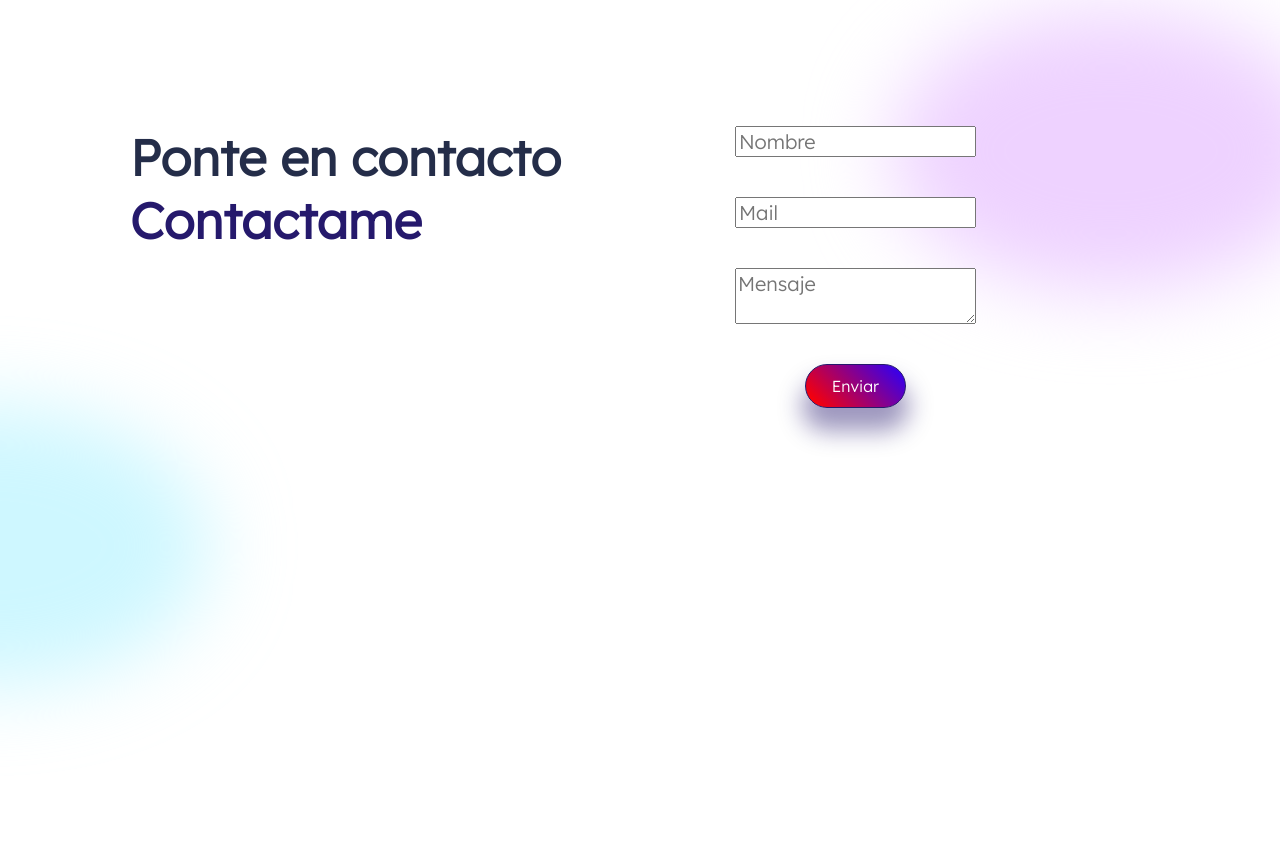
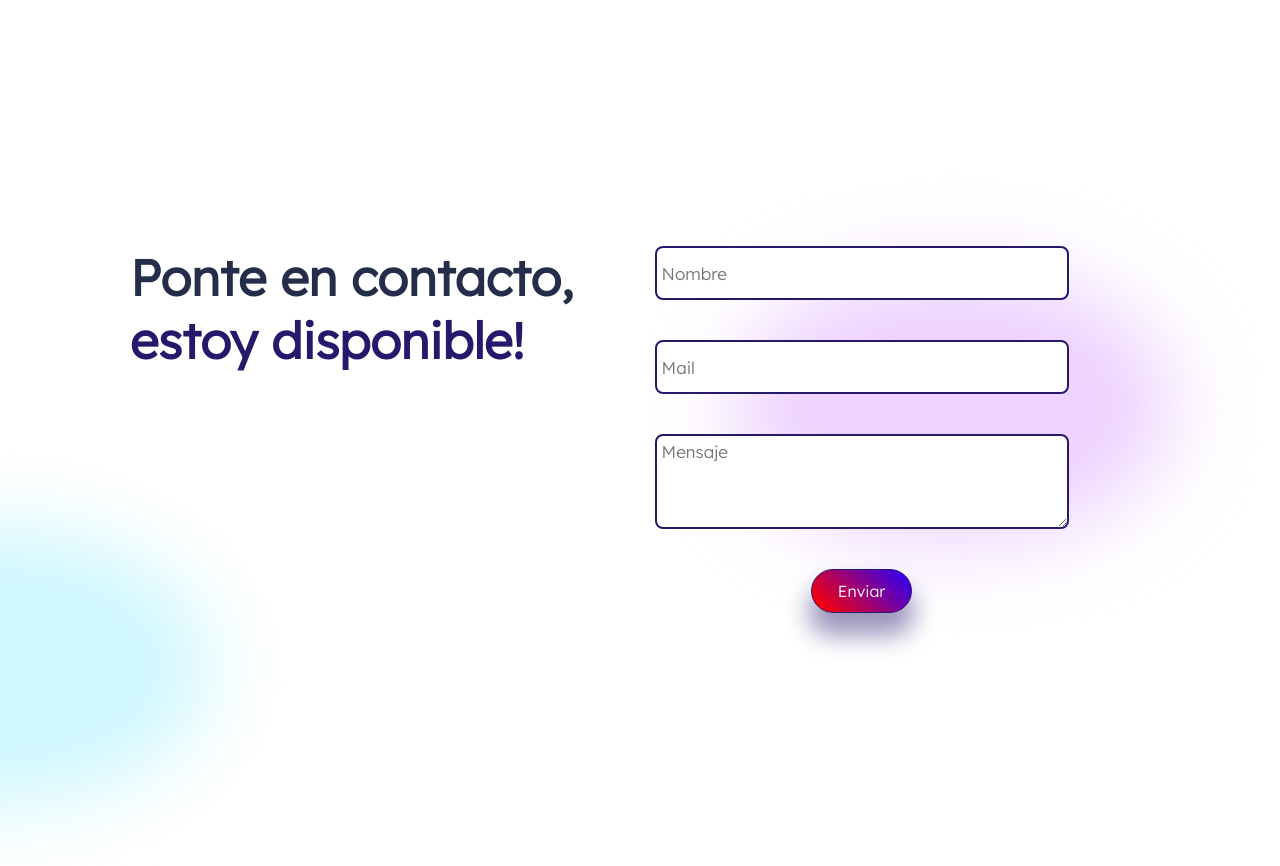
Before and after one commit to MarkoAyala/Portfolio, a React (Create React App) app: page / in a window 1280 px wide. Shown: the part 2900-3766 px from the top of the page. Before the commit the page ends 3676 px from the top, so only its background shows below. Built offline with nearby package versions, Linux system fonts and the light colour scheme.

Commit message:
emailjs implementado

```diff
--- a/package.json
+++ b/package.json
@@ -3,9 +3,11 @@
   "version": "0.1.0",
   "private": true,
   "dependencies": {
+    "@emailjs/browser": "^3.6.2",
     "@testing-library/jest-dom": "^5.14.1",
     "@testing-library/react": "^12.0.0",
     "@testing-library/user-event": "^13.2.1",
+    "emailjs": "^4.0.0",
     "react": "^17.0.2",
     "react-dom": "^17.0.2",
     "react-scripts": "5.0.0",
--- a/src/Components/NavBar/Contact/Contact.css
+++ b/src/Components/NavBar/Contact/Contact.css
@@ -2,7 +2,7 @@
     padding: 0 3rem 0 3rem;
     display: flex;
     height: 80vh;
-    margin-top: 4rem;
+    margin-top: 10rem;
 }
 .c-right{
     display: flex;
@@ -18,7 +18,7 @@
     align-items: center;
 }
 
-.c-rigth .user{
+.c-right .user{
     width: 20rem;
     height: 2rem;
     padding: 0.3em;
@@ -27,3 +27,11 @@
     border-radius: 8px;
     font-size: 17px;
 }
+
+textarea{
+    height: 4rem !important;
+}
+.c-blurl{
+    top: 1rem;
+    left: 8rem;
+}
--- a/src/Components/NavBar/Contact/Contact.jsx
+++ b/src/Components/NavBar/Contact/Contact.jsx
@@ -1,18 +1,31 @@
-import React from 'react'
-import './Contact.css'
+import React, { useRef } from 'react';
+import './Contact.css';
+import emailjs from '@emailjs/browser';
 
 function Contact() {
+    const form = useRef();
+
+    const sendEmail = (e) => {
+      e.preventDefault();
+
+      emailjs.sendForm('service_yod69ko', 'template_b7zvoh9', form.current, 'ZyuuO7ufP--eLgvbI')
+        .then((result) => {
+            console.log(result.text);
+        }, (error) => {
+            console.log(error.text);
+        });
+    };
   return (
     <div className="contact-form">
         <div className="w-left">
             <div className="awesome">
-                <span>Ponte en contacto</span>
-                <span>Contactame</span>
+                <span>Ponte en contacto,</span>
+                <span>estoy disponible!</span>
                 <div className="blur s-blur" style={{background:'#ABF1FF94'}}></div>
             </div>
         </div>
         <div className="c-right">
-            <form action="">
+            <form ref={form} onSubmit={sendEmail}>
                 <input type="text" name="user_name" className='user' placeholder='Nombre' />
                 <input type="email" name="user_email" className='user' placeholder='Mail' />
                 <textarea name="message" className='user' placeholder='Mensaje' />
```
Also changed, not shown: 2 other files (tests, documents, lock files or other folders).
